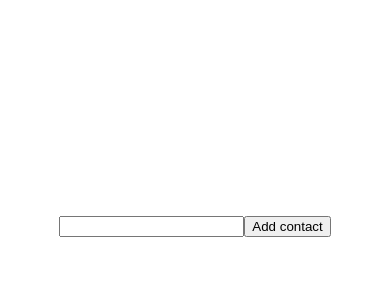
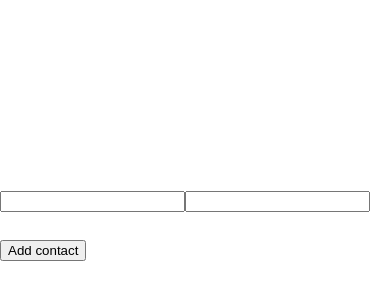
Before and after one commit to Saref111/goit-react-woolf-hw-02-phonebook, a React (Create React App) app: page / in a window 390 px wide. Shown: the part 166-466 px from the top of the page. Built offline with nearby package versions, Linux system fonts and the light colour scheme.

Commit message:
added phone number

```diff
--- a/src/components/App.jsx
+++ b/src/components/App.jsx
@@ -8,6 +8,7 @@ class App extends Component {
   state = {
     phones: [],
     name: '',
+    phone: '',
   };
 
   addContact = (e) => {
@@ -18,10 +19,12 @@ class App extends Component {
           ...prevState.phones,
           {
             name: e.target.elements.name.value,
+            phone: e.target.elements.number.value,
             id: getUniqueId(),
           },
         ],
         name: '',
+        phone: '',
       };
     });
   };
@@ -31,6 +34,12 @@ class App extends Component {
       name,
     }));
   };
+
+  setPhone = (phone) => {
+    this.setState(() => ({
+      phone,
+    }));
+  }
 
   render() {
     return (
@@ -48,7 +57,9 @@ class App extends Component {
         <PhoneBook
           onSubmit={this.addContact}
           setName={this.setName}
-          value={this.state.name}
+          setPhone={this.setPhone}
+          nameValue={this.state.name}
+          phoneValue={this.state.phone}
         />
         <Contacts contacts={this.state.phones} />
       </div>
--- a/src/components/Contacts/Contacts.jsx
+++ b/src/components/Contacts/Contacts.jsx
@@ -2,12 +2,10 @@ import React, { Component } from 'react';
 
 class Contacts extends Component {
   render() {
-
-    console.log('Contacts render');
     return (
       <ul>
         {this.props.contacts.map((contact) => (
-          <li key={contact.id}>{contact.name}</li>
+          <li key={contact.id}>{contact.name}: {contact.phone}</li>
         ))}
       </ul>
     );
--- a/src/components/PhoneBook/PhoneBook.jsx
+++ b/src/components/PhoneBook/PhoneBook.jsx
@@ -4,11 +4,15 @@ class PhoneBook extends Component {
   onSubmit = (e) => {
     e.preventDefault();
     this.props.onSubmit(e);
-  }
+  };
 
   onChangeName = (e) => {
     this.props.setName(e.target.value);
-  }
+  };
+
+  onChangePhone = (e) => {
+    this.props.setPhone(e.target.value);
+  };
 
   render() {
     return (
@@ -20,9 +24,18 @@ class PhoneBook extends Component {
           title="Name may contain only letters, apostrophe, dash and spaces. For example Adrian, Jacob Mercer, Charles de Batz de Castelmore d'Artagnan"
           required
           onChange={this.onChangeName}
-          value={this.props.value}
+          value={this.props.nameValue}
         />
-        <button type='submit'>Add contact</button>
+        <input
+          type="tel"
+          name="number"
+          pattern="\+?\d{1,4}?[-.\s]?\(?\d{1,3}?\)?[-.\s]?\d{1,4}[-.\s]?\d{1,4}[-.\s]?\d{1,9}"
+          title="Phone number must be digits and can contain spaces, dashes, parentheses and can start with +"
+          required
+          onChange={this.onChangePhone}
+          value={this.props.phoneValue}
+        />
+        <button type="submit">Add contact</button>
       </form>
     );
   }
```
